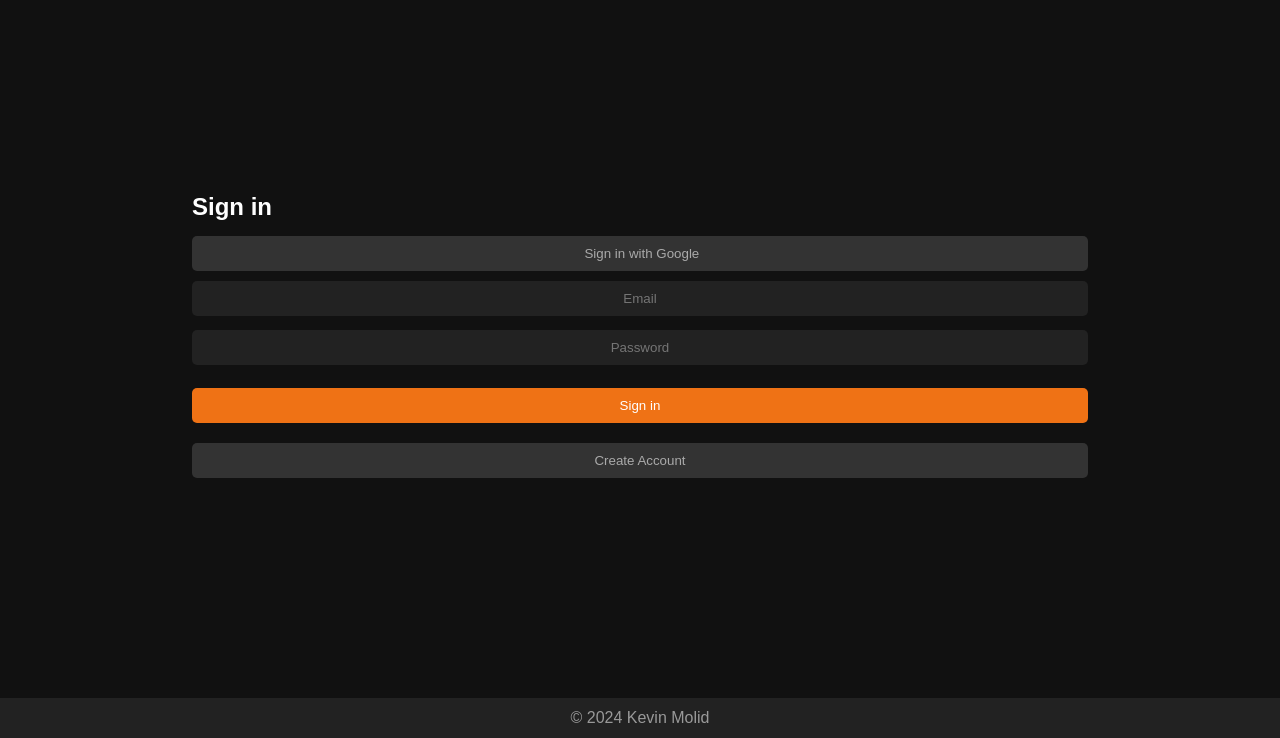
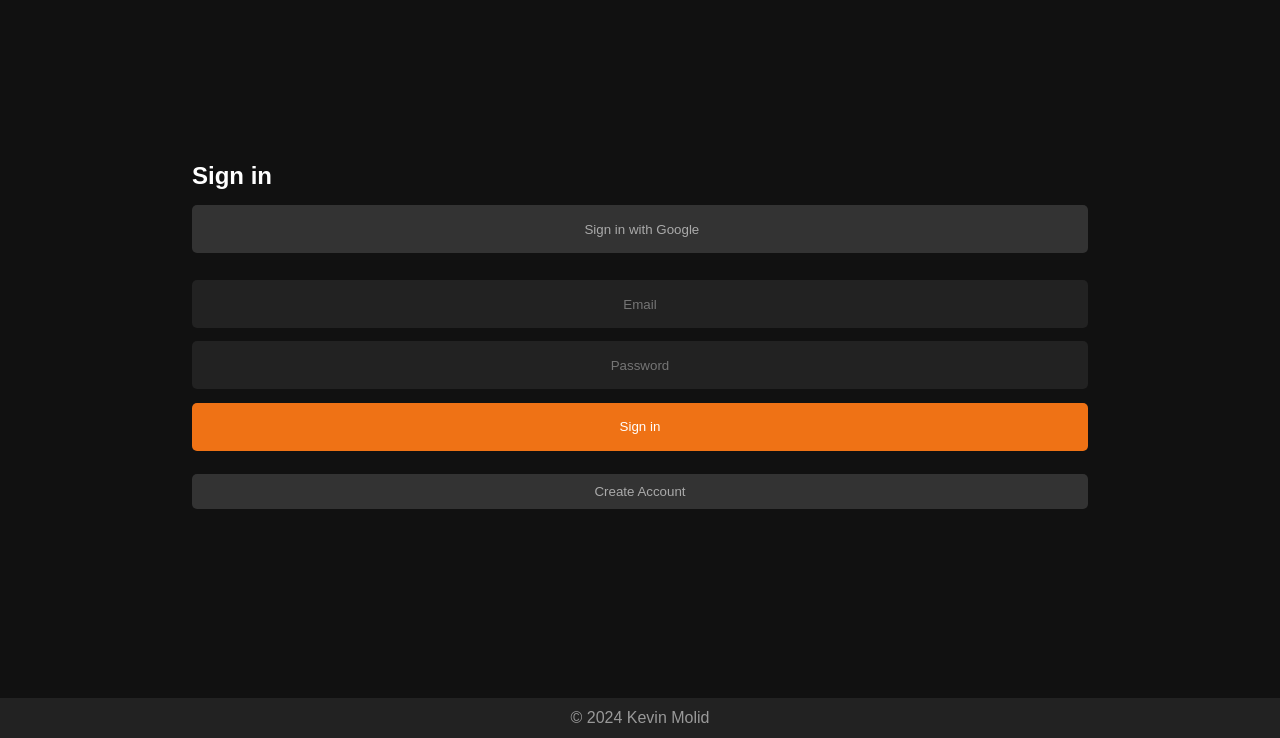
Before and after one commit to KevinMolid/HabitTracker, a plain HTML site: page index.html in a window 1280 px wide. Shown: the part 62-800 px from the top of the page. Drawn offline with nearby package versions, Linux system fonts and the light colour scheme.

Commit message:
Fixed login layout

```diff
--- a/index.html
+++ b/index.html
@@ -52,7 +52,7 @@
           </div>
 
           <div class="auth-fields-and-buttons">
-              <input class="auth-input" id="email-input" type="email" placeholder="Email">
+              <input class="auth-input margin-bottom" id="email-input" type="email" placeholder="Email">
               <input class="auth-input" id="password-input" type="password" placeholder="Password">
 
               <button id="sign-in-btn" class="full-width primary-btn">Sign in</button>
--- a/style.css
+++ b/style.css
@@ -67,12 +67,22 @@ body {
   border: none;
   padding: 10px 20px;
   border-radius: 5px;
+  text-align: center;
   margin-bottom: 1em;
-  text-align: center;
+}
+
+.primary-btn, .provider-btn,
+.auth-input {
+  height: 48px;
+}
+
+.provider-btn {
+  margin-bottom: 2em;
 }
 
 .primary-btn {
   background: #ef7215;
+  margin: 0 0 1em;
 }
 
 .secondary-btn,
```
